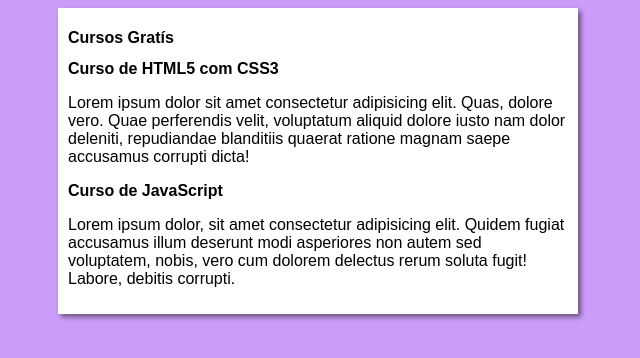
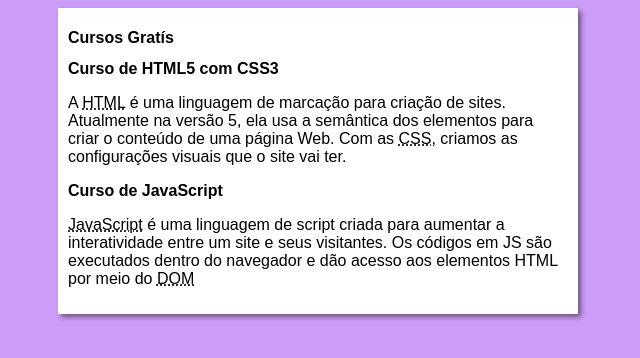
Before and after one commit to JeannAlves12/projeto-site, a plain HTML site: page index.html in a window 1280 px wide. Shown: the whole page, without its empty margins (322-962 px from the left). Drawn offline with Linux system fonts and the light colour scheme.

Commit message:
Update index.html

```diff
--- a/index.html
+++ b/index.html
@@ -13,11 +13,11 @@
         </header>
         <article>
             <h2>Curso de HTML5 com CSS3</h2>
-            <p>Lorem ipsum dolor sit amet consectetur adipisicing elit. Quas, dolore vero. Quae perferendis velit, voluptatum aliquid dolore iusto nam dolor deleniti, repudiandae blanditiis quaerat ratione magnam saepe accusamus corrupti dicta!</p>
+            <p>A <abbr title="HyperText Markup Language">HTML</abbr> é uma linguagem de marcação para criação de sites. Atualmente na versão 5, ela usa a semântica dos elementos para criar o conteúdo de uma página Web. Com as <abbr title="Cascading Style Sheets">CSS</abbr>, criamos as configurações visuais que o site vai ter.</p>
         </article>
         <article>
             <h2>Curso de JavaScript</h2>
-            <p>Lorem ipsum dolor, sit amet consectetur adipisicing elit. Quidem fugiat accusamus illum deserunt modi asperiores non autem sed voluptatem, nobis, vero cum dolorem delectus rerum soluta fugit! Labore, debitis corrupti.</p>
+            <p><abbr title="JavaScript">JavaScript</abbr> é uma linguagem de script criada para aumentar a interatividade entre um site e seus visitantes. Os códigos em JS são executados dentro do navegador e dão acesso aos elementos HTML por meio do <abbr title="Document Object Model">DOM</abbr></p>
         </article>
     </main>
 </body>
```
